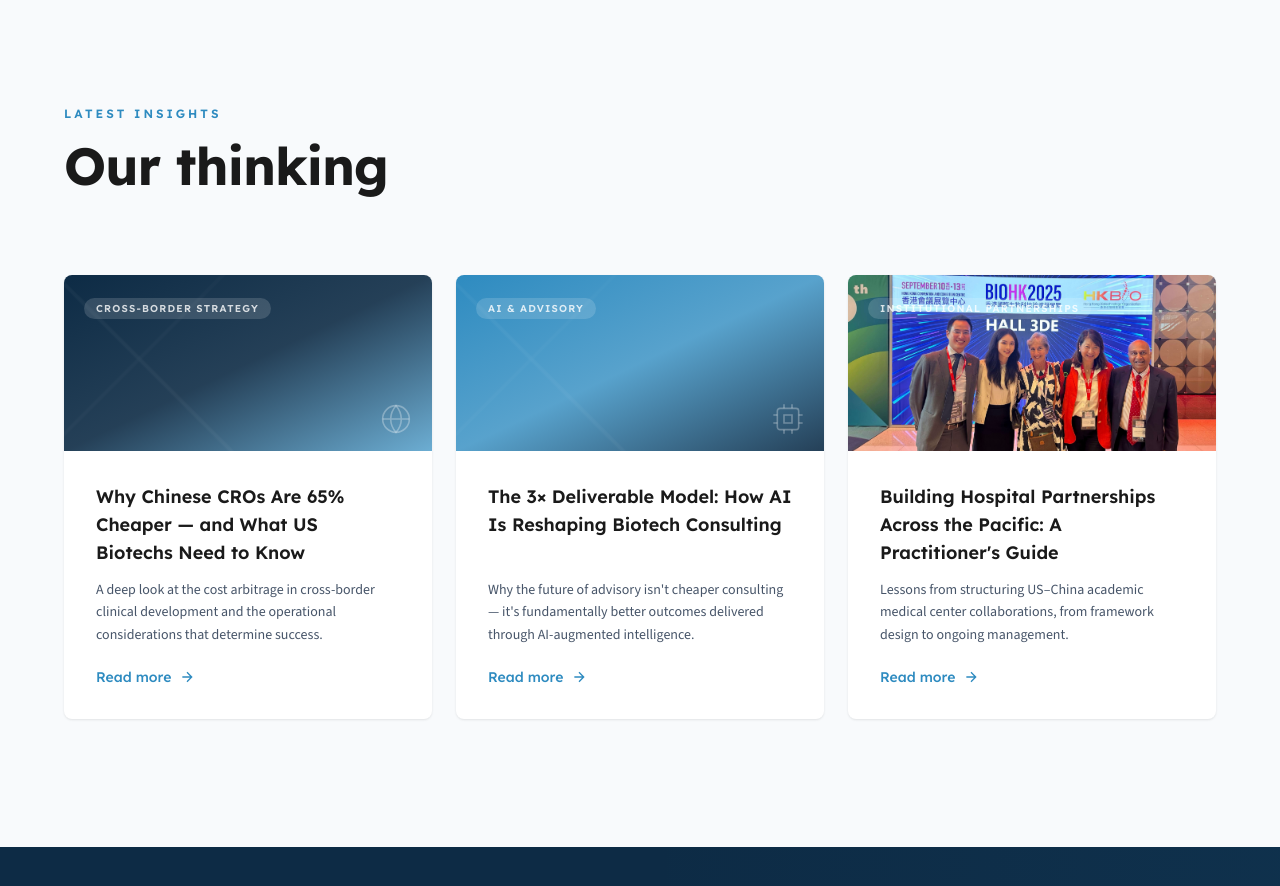
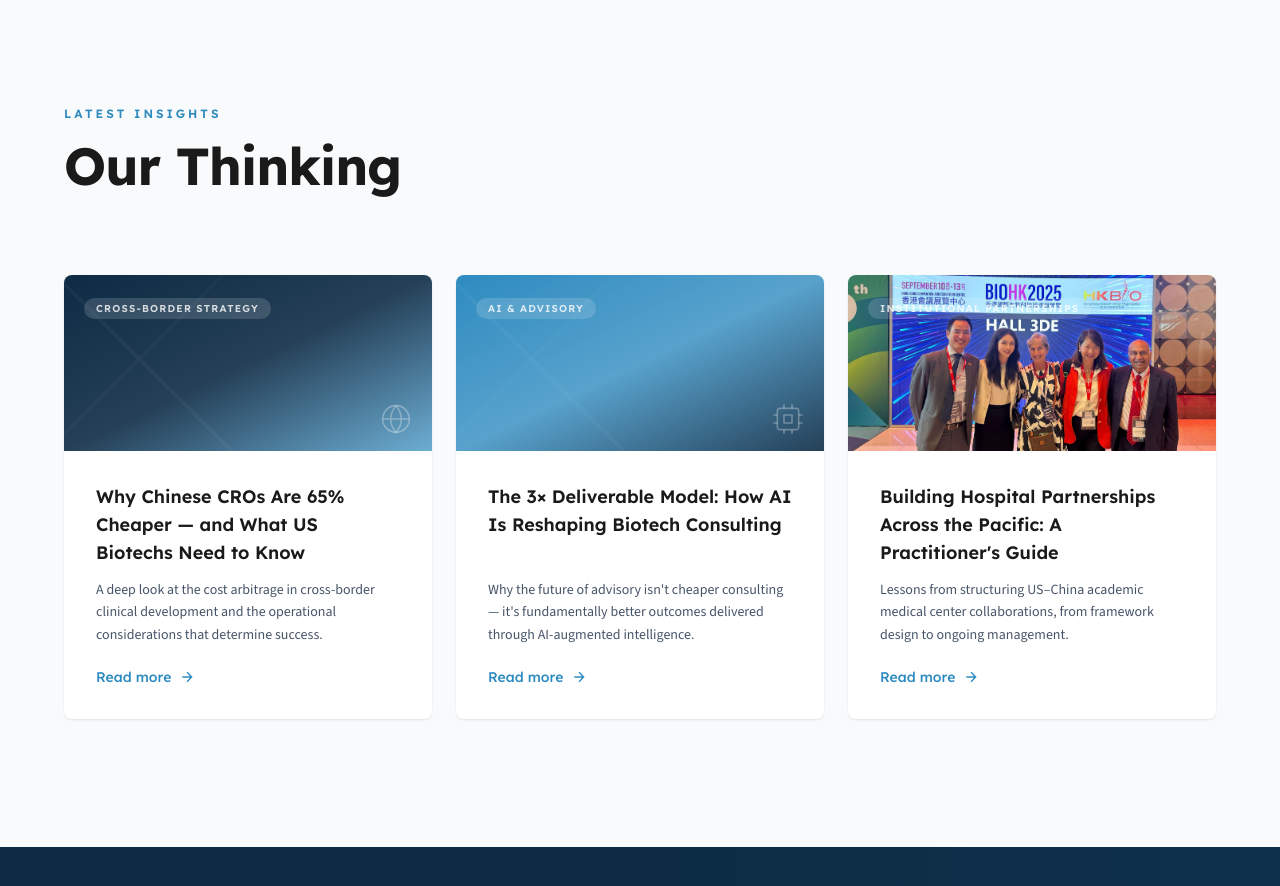
Before and after one commit to arianapan/echointlmedica, a React (Vite) app: page / in a window 1280 px wide. Shown: the part 5040-5926 px from the top of the page. Built offline with nearby package versions, Linux system fonts and the light colour scheme.

Commit message:
Our thinking

```diff
--- a/src/components/InsightsSection.jsx
+++ b/src/components/InsightsSection.jsx
@@ -57,7 +57,7 @@ const InsightsSection = () => {
         {/* Header */}
         <div className="mb-16 md:mb-20 fade-in">
           <span className="section-label">LATEST INSIGHTS</span>
-          <h2 className="section-heading">Our thinking</h2>
+          <h2 className="section-heading">Our Thinking</h2>
         </div>
 
         {/* Article cards */}
```
